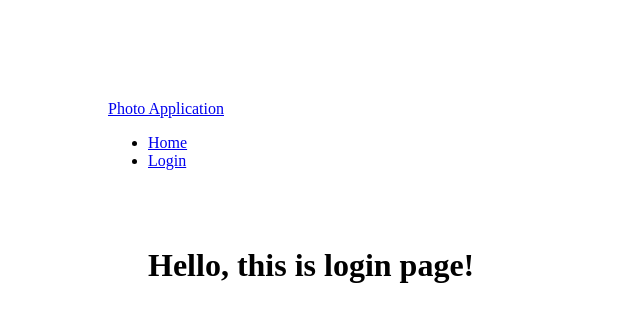
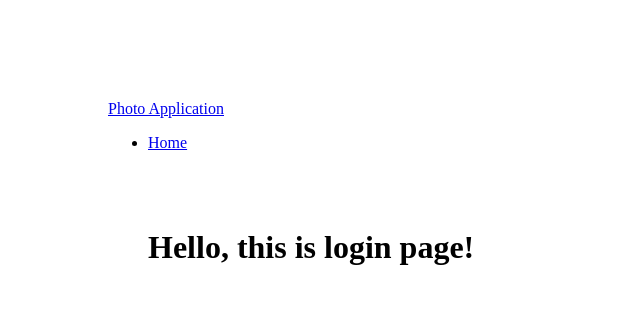
Before and after one commit to amyhliao/photoApp, a website: page views/login.html in a window 1280 px wide. Shown: the whole page, without its empty margins (0-640 px from the left). Drawn offline with Linux system fonts and the light colour scheme.

Commit message:
Edit login view

```diff
--- a/views/login.html
+++ b/views/login.html
@@ -8,9 +8,6 @@
             <li class="active">
               <a href="/">Home</a>
             </li>
-            <li>
-              <a href="/login">Login</a>
-            </li>
           </ul>
         </div>
       </nav>
```
